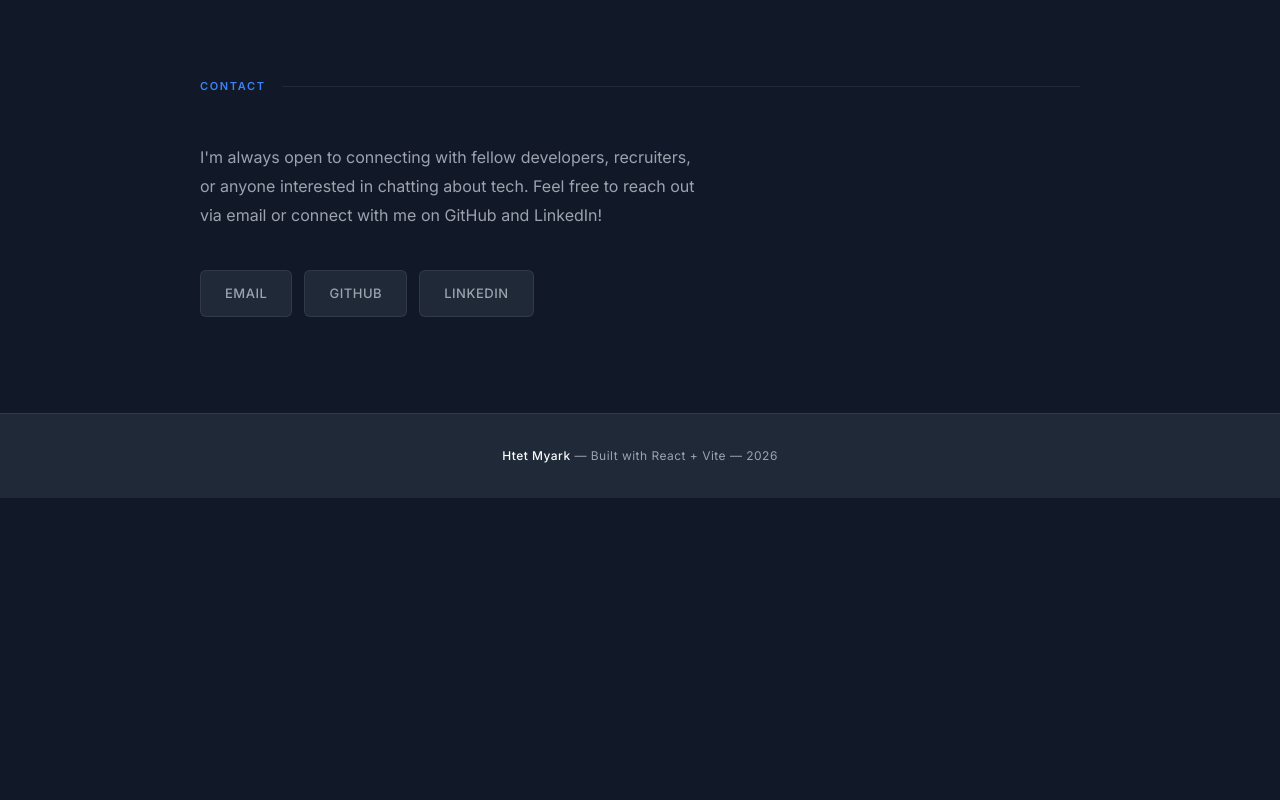
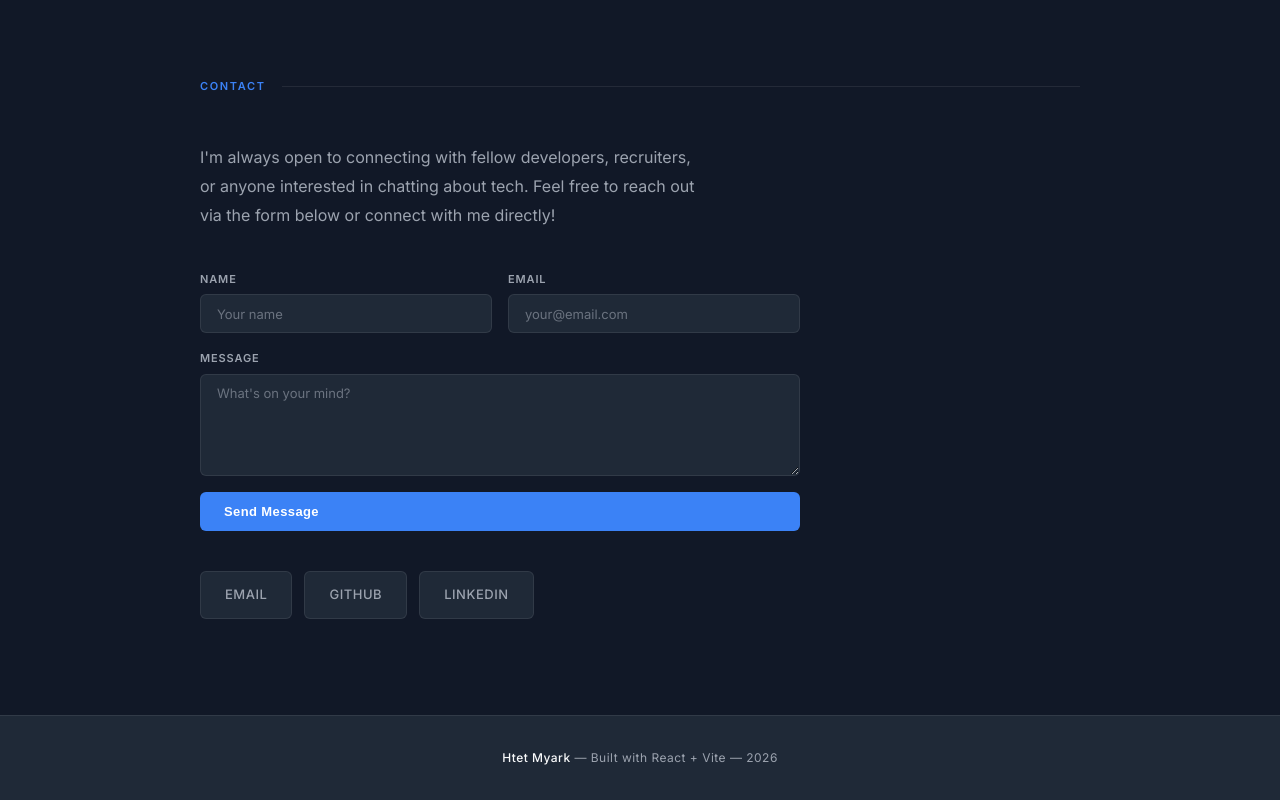
Before and after one commit to Htet-Myark/htet-portfolio-v2, a React (Vite) app: page / in a window 1280 px wide. Shown: the part 3503-4303 px from the top of the page. Before the commit the page ends 4001 px from the top, so only its background shows below. Built offline with nearby package versions, Linux system fonts and the light colour scheme.

Commit message:
EmailJS applied

```diff
--- a/package.json
+++ b/package.json
@@ -5,10 +5,10 @@
   "scripts": {
     "build": "node node_modules/vite/bin/vite.js build",
     "dev": "vite",
-
     "preview": "vite preview"
   },
   "dependencies": {
+    "@emailjs/browser": "^4.4.1",
     "react": "^18.3.1",
     "react-dom": "^18.3.1"
   },
--- a/src/components/Contact.jsx
+++ b/src/components/Contact.jsx
@@ -1,22 +1,67 @@
-import React from 'react'
+import React, { useRef, useState } from 'react'
+import emailjs from '@emailjs/browser'
 
 export default function Contact() {
+  const formRef = useRef()
+  const [status, setStatus] = useState('idle') // idle | sending | success | error
+
+  function handleSubmit(e) {
+    e.preventDefault()
+    setStatus('sending')
+
+    emailjs
+      .sendForm(
+        import.meta.env.VITE_EMAILJS_SERVICE_ID,
+        import.meta.env.VITE_EMAILJS_TEMPLATE_ID,
+        formRef.current,
+        import.meta.env.VITE_EMAILJS_PUBLIC_KEY
+      )
+      .then(() => {
+        setStatus('success')
+        formRef.current.reset()
+      })
+      .catch(() => {
+        setStatus('error')
+      })
+  }
+
   return (
     <section id="contact">
       <p className="section-heading reveal">Contact</p>
       <p className="contact-intro reveal delay-1">
-        I'm always open to connecting with fellow developers, recruiters, or anyone interested in chatting about tech. Feel free to reach out via email or connect with me on GitHub and LinkedIn!
+        I'm always open to connecting with fellow developers, recruiters, or anyone interested in chatting about tech. Feel free to reach out via the form below or connect with me directly!
       </p>
-      <div className="contact-row">
-        <a href="mailto:htetmyark@gmail.com" className="contact-link reveal delay-2">
-          Email
-        </a>
-        <a href="https://github.com/htet-myark" target="_blank" rel="noopener noreferrer" className="contact-link reveal delay-3">
-          GITHUB
-        </a>
-        <a href="https://sg.linkedin.com/in/htet-myark-aung" target="_blank" rel="noopener noreferrer" className="contact-link reveal delay-4">
-          LINKEDIN
-        </a>
+
+      <form ref={formRef} onSubmit={handleSubmit} className="contact-form reveal delay-2">
+        <div className="form-row">
+          <div className="form-group">
+            <label htmlFor="user_name">Name</label>
+            <input id="user_name" name="user_name" type="text" placeholder="Your name" required />
+          </div>
+          <div className="form-group">
+            <label htmlFor="user_email">Email</label>
+            <input id="user_email" name="user_email" type="email" placeholder="your@email.com" required />
+          </div>
+        </div>
+        <div className="form-group">
+          <label htmlFor="message">Message</label>
+          <textarea id="message" name="message" rows="5" placeholder="What's on your mind?" required />
+        </div>
+        <button type="submit" className="btn-primary" disabled={status === 'sending'}>
+          {status === 'sending' ? 'Sending…' : 'Send Message'}
+        </button>
+        {status === 'success' && (
+          <p className="form-feedback form-feedback--ok">Message sent! I'll get back to you soon.</p>
+        )}
+        {status === 'error' && (
+          <p className="form-feedback form-feedback--err">Something went wrong. Please try again.</p>
+        )}
+      </form>
+
+      <div className="contact-row reveal delay-3" style={{ marginTop: '2.5rem' }}>
+        <a href="mailto:htetmyark@gmail.com" className="contact-link">Email</a>
+        <a href="https://github.com/htet-myark" target="_blank" rel="noopener noreferrer" className="contact-link">GITHUB</a>
+        <a href="https://sg.linkedin.com/in/htet-myark-aung" target="_blank" rel="noopener noreferrer" className="contact-link">LINKEDIN</a>
       </div>
     </section>
   )
--- a/src/index.css
+++ b/src/index.css
@@ -531,6 +531,55 @@ section + section {
   transform: translateY(-1px);
 }
 
+/* ── CONTACT FORM ───────────────────────────────────── */
+.contact-form { display: flex; flex-direction: column; gap: 1rem; max-width: 600px; }
+
+.form-row { display: grid; grid-template-columns: 1fr 1fr; gap: 1rem; }
+
+.form-group { display: flex; flex-direction: column; gap: .4rem; }
+
+.form-group label {
+  font-size: 11px;
+  font-weight: 600;
+  letter-spacing: .08em;
+  text-transform: uppercase;
+  color: var(--muted);
+}
+
+.form-group input,
+.form-group textarea {
+  font-family: var(--sans);
+  font-size: 13px;
+  color: var(--fg);
+  background: var(--card);
+  border: 1px solid var(--border);
+  border-radius: 6px;
+  padding: .65rem 1rem;
+  outline: none;
+  resize: vertical;
+  transition: border-color 0.2s;
+}
+
+.form-group input::placeholder,
+.form-group textarea::placeholder { color: var(--muted); opacity: .6; }
+
+.form-group input:focus,
+.form-group textarea:focus { border-color: var(--accent); }
+
+.form-feedback {
+  font-size: 13px;
+  font-weight: 500;
+  padding: .6rem 1rem;
+  border-radius: 6px;
+}
+
+.form-feedback--ok  { background: rgba(34, 197, 94, 0.1);  color: #4ade80; border: 1px solid rgba(34, 197, 94, 0.25); }
+.form-feedback--err { background: rgba(239, 68, 68, 0.1);  color: #f87171; border: 1px solid rgba(239, 68, 68, 0.25); }
+
+@media (max-width: 640px) {
+  .form-row { grid-template-columns: 1fr; }
+}
+
 /* ── STATUS BAR ─────────────────────────────────────── */
 .status-bar {
   display: flex;
```
Also changed, not shown: 2 other files (tests, documents, lock files or other folders).
